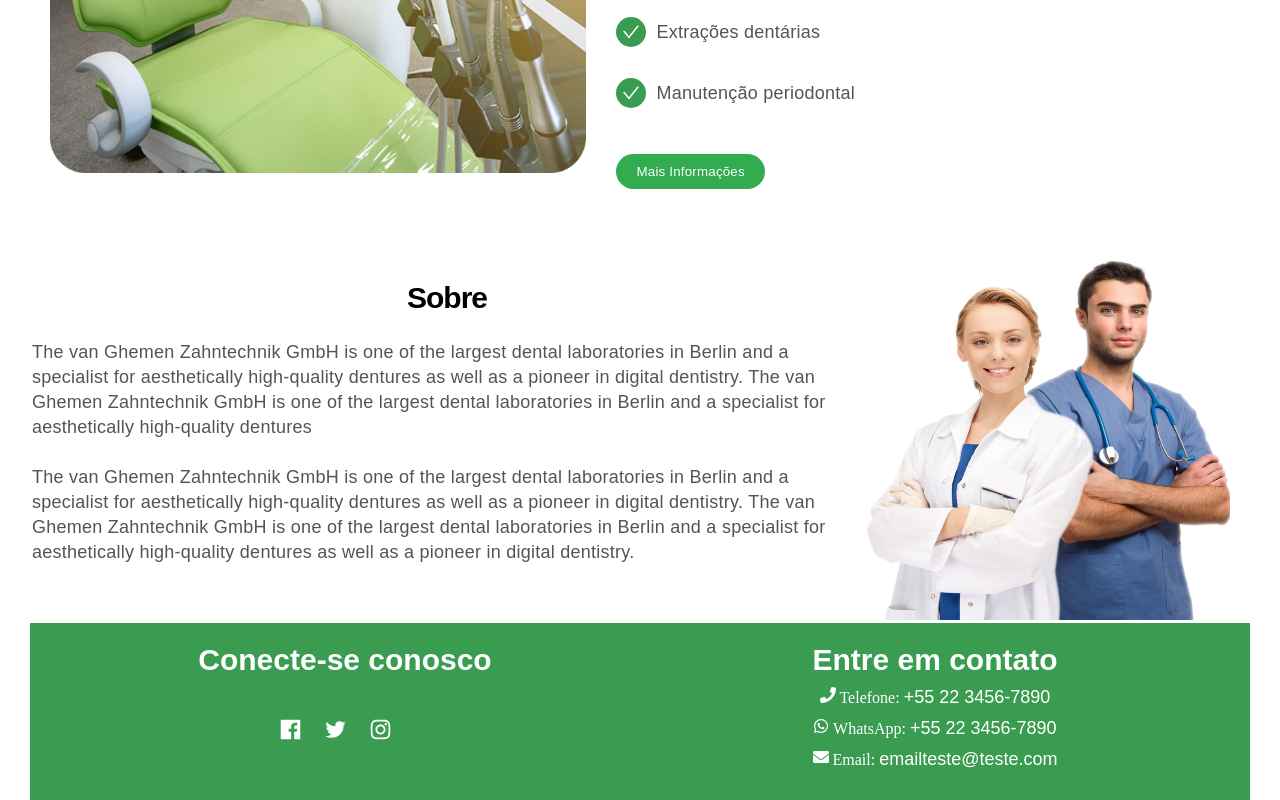
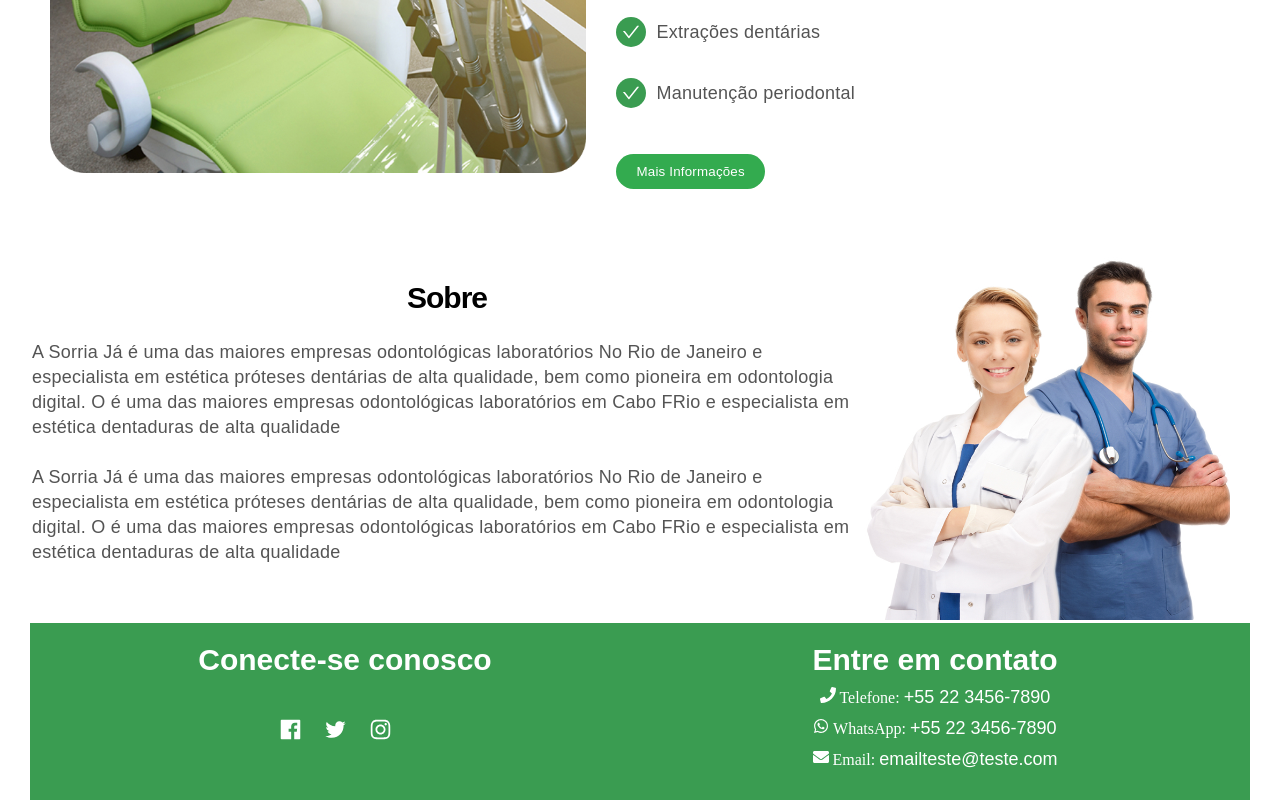
Before and after one commit to rodolphoreis/Dental-Clinic, a React (Vite) app: page / in a window 1280 px wide. Shown: the part 1483-2283 px from the top of the page. Built offline with nearby package versions, Linux system fonts and the light colour scheme.

Commit message:
chore: update

```diff
--- a/index.html
+++ b/index.html
@@ -2,9 +2,9 @@
 <html lang="pt-br">
   <head>
     <meta charset="UTF-8" />
-    <link rel="icon" type="image/svg+xml" href="/vite.svg" />
+    <link rel="icon" type="image/svg+xml" href="/img-servicos/braces 1.jpg" />
     <meta name="viewport" content="width=device-width, initial-scale=1.0" />
-    <title>Vite + React</title>
+    <title>Sorria Já</title>
   </head>
   <body>
     <div id="root"></div>
--- a/src/Components/Sobre.jsx
+++ b/src/Components/Sobre.jsx
@@ -9,20 +9,17 @@
         </div>
         <div className="Sobre_paragrafo">
           <p>
-            The van Ghemen Zahntechnik GmbH is one of the largest dental
-            laboratories in Berlin and a specialist for aesthetically
-            high-quality dentures as well as a pioneer in digital dentistry. The
-            van Ghemen Zahntechnik GmbH is one of the largest dental
-            laboratories in Berlin and a specialist for aesthetically
-            high-quality dentures
+            A Sorria Já é uma das maiores empresas odontológicas laboratórios No
+            Rio de Janeiro e especialista em estética próteses dentárias de alta
+            qualidade, bem como pioneira em odontologia digital. O é uma das
+            maiores empresas odontológicas laboratórios em Cabo FRio e
+            especialista em estética dentaduras de alta qualidade
             <br />
-            <br />
-            The van Ghemen Zahntechnik GmbH is one of the largest dental
-            laboratories in Berlin and a specialist for aesthetically
-            high-quality dentures as well as a pioneer in digital dentistry. The
-            van Ghemen Zahntechnik GmbH is one of the largest dental
-            laboratories in Berlin and a specialist for aesthetically
-            high-quality dentures as well as a pioneer in digital dentistry.
+            <br />A Sorria Já é uma das maiores empresas odontológicas
+            laboratórios No Rio de Janeiro e especialista em estética próteses
+            dentárias de alta qualidade, bem como pioneira em odontologia
+            digital. O é uma das maiores empresas odontológicas laboratórios em
+            Cabo FRio e especialista em estética dentaduras de alta qualidade
           </p>
         </div>
       </div>
```
